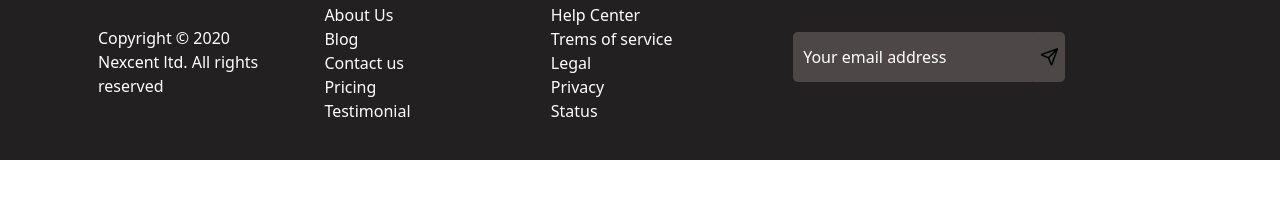
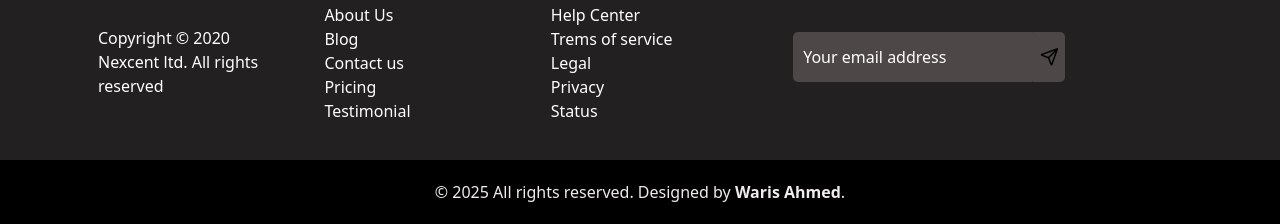
Before and after one commit to Waris1039/Mini-Hackathon, a plain HTML site: page index.html in a window 1280 px wide. Shown: the part 3632-3856 px from the top of the page. Before the commit the page ends 3792 px from the top, so only its background shows below. Drawn offline with nearby package versions, Linux system fonts and the light colour scheme.

Commit message:
Mini Hackathon

```diff
--- a/index.html
+++ b/index.html
@@ -249,6 +249,9 @@
     </div>
     </div>
 </div>
+      <p style="background-color: black; text-align: center; color: rgb(241, 235, 235); padding: 20px 0; margin: 0;">
+  &copy; 2025 All rights reserved. Designed by <strong class="hover">Waris Ahmed</strong>.
+</p>
 </body>
 <script src="https://cdn.jsdelivr.net/npm/@popperjs/core@2.9.2/dist/umd/popper.min.js" integrity="sha384-IQsoLXl5PILFhosVNubq5LC7Qb9DXgDA9i+tQ8Zj3iwWAwPtgFTxbJ8NT4GN1R8p" crossorigin="anonymous"></script>
 <script src="https://cdn.jsdelivr.net/npm/bootstrap@5.0.2/dist/js/bootstrap.min.js" integrity="sha384-cVKIPhGWiC2Al4u+LWgxfKTRIcfu0JTxR+EQDz/bgldoEyl4H0zUF0QKbrJ0EcQF" crossorigin="anonymous"></script>
```
